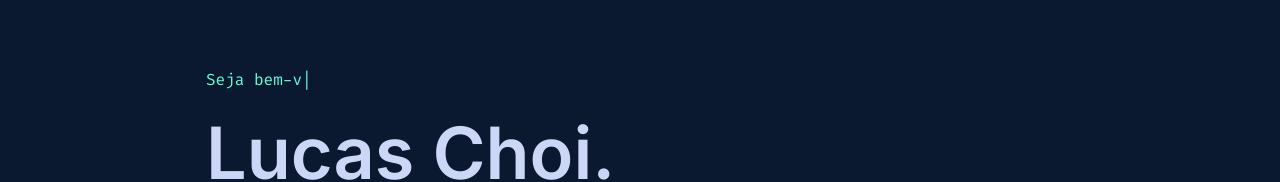
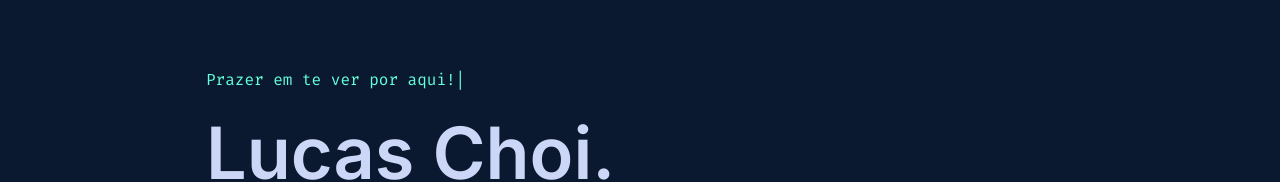
Before and after one commit to wbchoi/portfolio, a React (Vite) app: page / in a window 1280 px wide. Shown: the part 196-378 px from the top of the page. Built offline with nearby package versions, Linux system fonts and the light colour scheme.

Commit message:
change intro animation text and add scroll reveal animation to each project

```diff
--- a/src/components/Intro.jsx
+++ b/src/components/Intro.jsx
@@ -10,7 +10,7 @@ const Intro = () => {
           1500,
           "",
           800,
-          "Seja bem-vindo!",
+          "Prazer em te ver por aqui!",
           1500,
           "",
           800,
--- a/src/components/Projects.jsx
+++ b/src/components/Projects.jsx
@@ -13,7 +13,7 @@ const Projects = () => {
         <span>03.</span>
         <h3>Projetos</h3>
       </div>
-      <div className={styles.projectContainer}>
+      <div className={`${styles.projectContainer} reveal`}>
         <div className={styles.projectPreview}>
           <a href="https://wbchoi.github.io/bikcraft/" target="_blank">
             <img src={bikcraft} alt="Projeto bikcraft" />
@@ -45,7 +45,7 @@ const Projects = () => {
         </div>
       </div>
 
-      <div className={`${styles.projectContainer} ${styles.inverted}`}>
+      <div className={`${styles.projectContainer} reveal ${styles.inverted}`}>
         <div className={styles.projectPreview}>
           <a href="https://wbchoi.github.io/avanti-eShop/" target="_blank">
             <img src={eShop} alt="Projeto eShop" />
@@ -79,7 +79,7 @@ const Projects = () => {
         </div>
       </div>
 
-      <div className={styles.projectContainer}>
+      <div className={`${styles.projectContainer} reveal`}>
         <div className={styles.projectPreview}>
           <a href="https://riddle-game-five.vercel.app/" target="_blank">
             <img src={riddle} alt="Projeto riddle game" />
```
